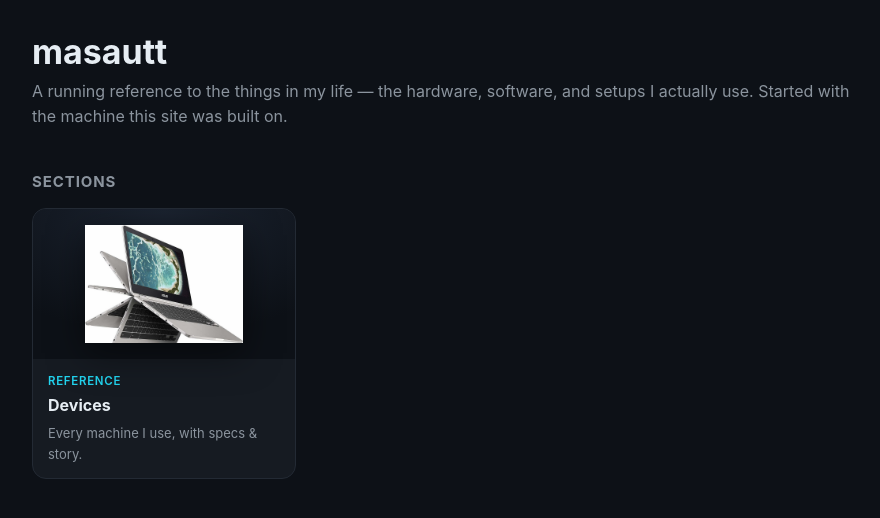
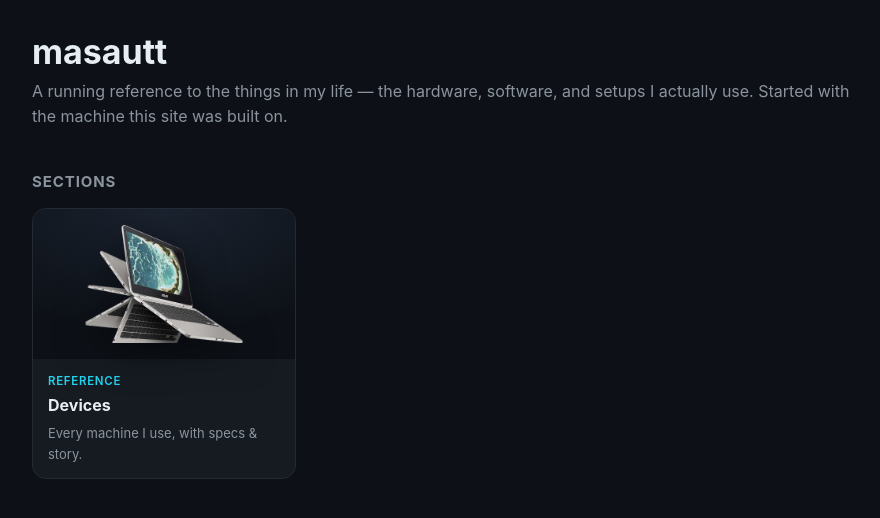
Before and after one commit to masautt/masautt.github.io, a Jekyll site: the page built from index.md, in a window 1280 px wide. Shown: the top 518 px of the page, without its empty margins (198-1078 px from the left). Built offline with Jekyll 4.4.1, drawn with Linux system fonts in a browser that asks for light colours.

Commit message:
chore(devices): drop unused C302 hero JPG, point home thumb at PNG

```diff
--- a/index.md
+++ b/index.md
@@ -12,7 +12,7 @@ title: null
 <div class="section-title">Sections</div>
 <div class="card-grid">
   <a class="dev-card" href="{{ '/devices/' | relative_url }}">
-    <div class="thumb"><img src="{{ '/assets/devices/asus-c302-hero.jpg' | relative_url }}" alt="Devices"></div>
+    <div class="thumb"><img src="{{ '/assets/devices/asus-c302-hero.png' | relative_url }}" alt="Devices"></div>
     <div class="meta">
       <div class="cat">Reference</div>
       <div class="name">Devices</div>
```
Also changed, not shown: assets/devices/asus-c302-hero.jpg (deleted).
